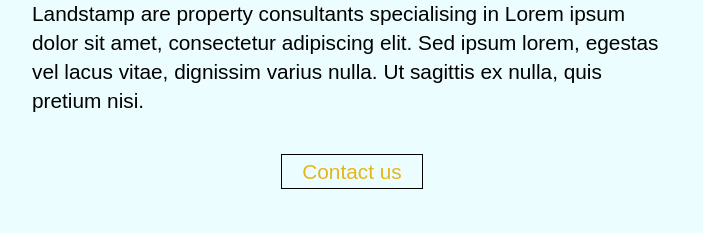
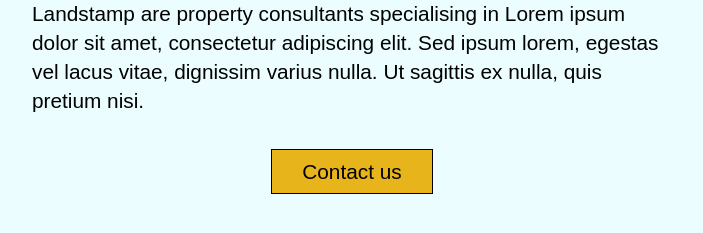
Before and after one commit to landstamp/landstamp.github.io, a plain HTML site: page index.html in a window 1280 px wide. In both pictures the pointer is over the link "Contact us". Shown: the part 379-612 px from the top of the page, without its empty margins (288-991 px from the left). Drawn offline with Linux system fonts and the light colour scheme.

Commit message:
Update mystyles.css

```diff
--- a/css/mystyles.css
+++ b/css/mystyles.css
@@ -52,12 +52,14 @@
     border: 1px solid black;
     width:100px;
     height;auto;
-    padding:5px 20px 5px 20px
+    padding:10px 30px 10px 30px;
+
 }
 
-a.button:hover{
-    color:#e8b41c;
+.button:hover{
+    background:#e8b41c;
     transition-duration: 1.5s;
+
 }
 
 #intro {
```
